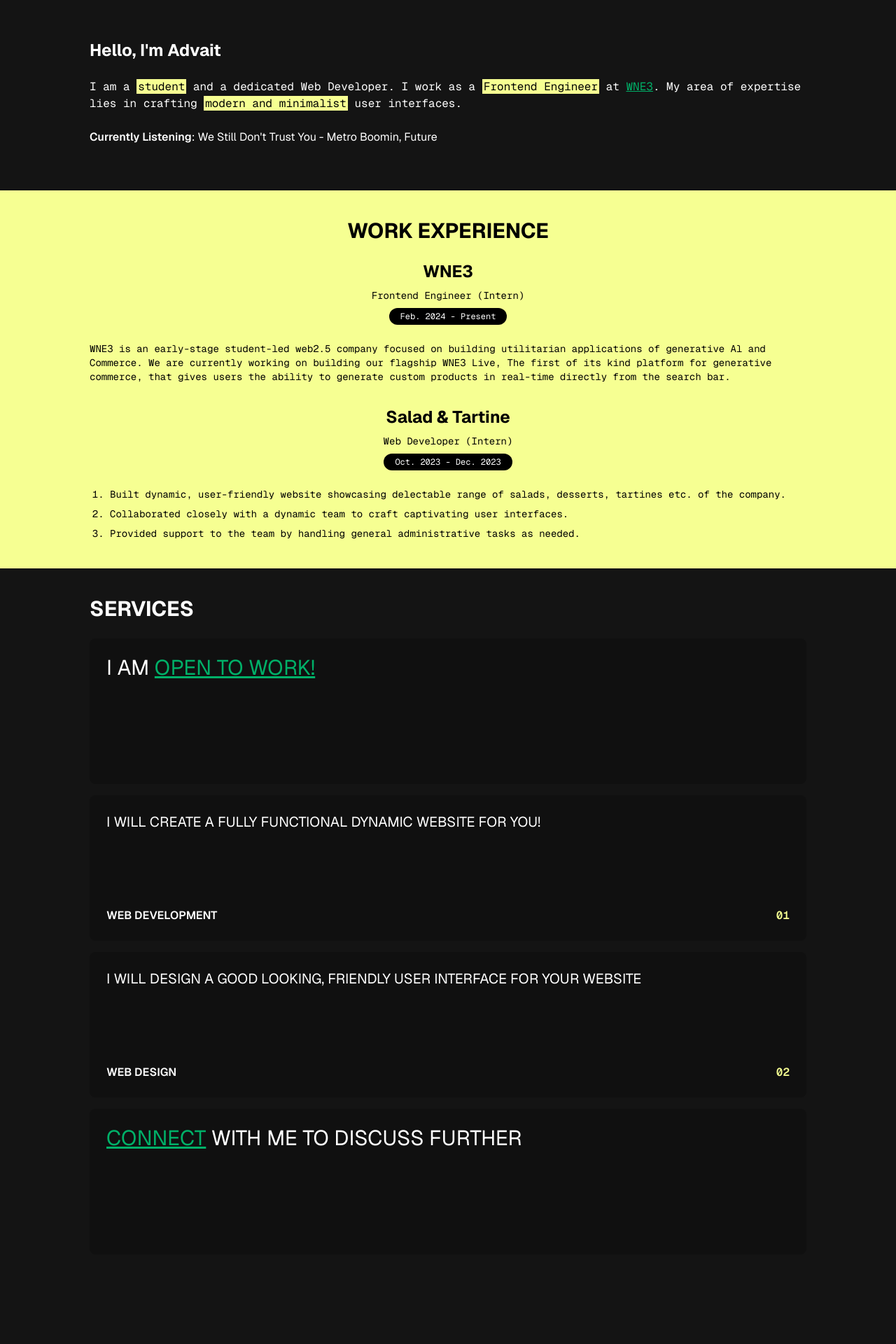
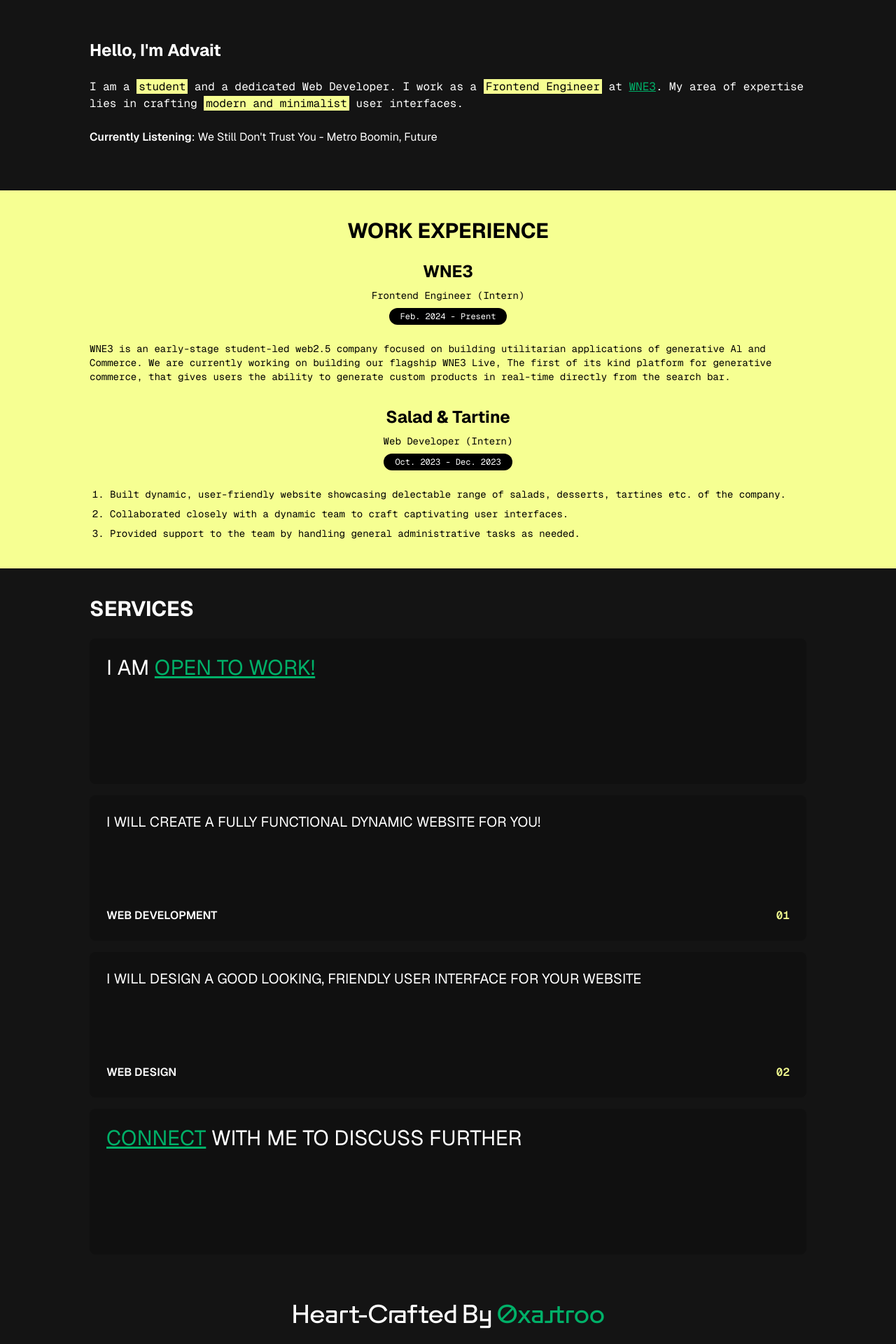
Before and after one commit to 0xastroo/portfolio, a Next.js app: page / in a window 1280 px wide. Shown: the part 80-2000 px from the top of the page at 70% size. Before the commit the page ends 1912 px from the top, so only its background shows below. Built offline with nearby package versions, Linux system fonts and the light colour scheme.

Commit message:
add copyright

```diff
--- a/app/page.tsx
+++ b/app/page.tsx
@@ -1,6 +1,19 @@
 import Hero from "./ui/Hero";
 import Experience from "./ui/Experience";
 import Services from "./ui/Services";
+// import localFont from "next/font/local"
+import local from "next/font/local";
+
+const utara  = local(
+  {
+    src: [
+      {
+        path: "../public/fonts/Utara-Medium.ttf",
+        weight: "600"
+      }
+    ]
+  }
+)
 
 export default function Home() {
   return (
@@ -8,6 +21,11 @@ export default function Home() {
       <Hero />
       <Experience />
       <Services />
+      <section className="max-w-[80%] mx-auto py-6">
+        <h1 className={`${utara.className} text-center text-4xl`}>
+          Heart-Crafted By <span className="text-[#00B068]">0xastroo</span>
+        </h1>
+      </section>
     </>
   );
 }
--- a/app/ui/Hero.tsx
+++ b/app/ui/Hero.tsx
@@ -10,9 +10,9 @@ export default function Hero() {
         </h1>
         <p className={`${GeistMono.className}`}>
           I am a{" "}
-          <span className="bg-[#F6FF92] text-black px-[2px]">student</span> and
+          <span className="bg-[#F6FF92] text-black px-[3px]">student</span> and
           a dedicated Web Developer. I work as a{" "}
-          <span className="bg-[#F6FF92] text-black px-[2px]">
+          <span className="bg-[#F6FF92] text-black px-[3px]">
             Frontend Engineer
           </span>{" "}
           at{" "}
@@ -24,7 +24,7 @@ export default function Hero() {
             WNE3
           </a>
           . My area of expertise lies in crafting{" "}
-          <span className="bg-[#F6FF92] text-black px-[2px]">
+          <span className="bg-[#F6FF92] text-black px-[3px]">
             modern and minimalist
           </span>{" "}
           user interfaces.
```
Also changed, not shown: public/fonts/Utara-Medium.ttf (added).
